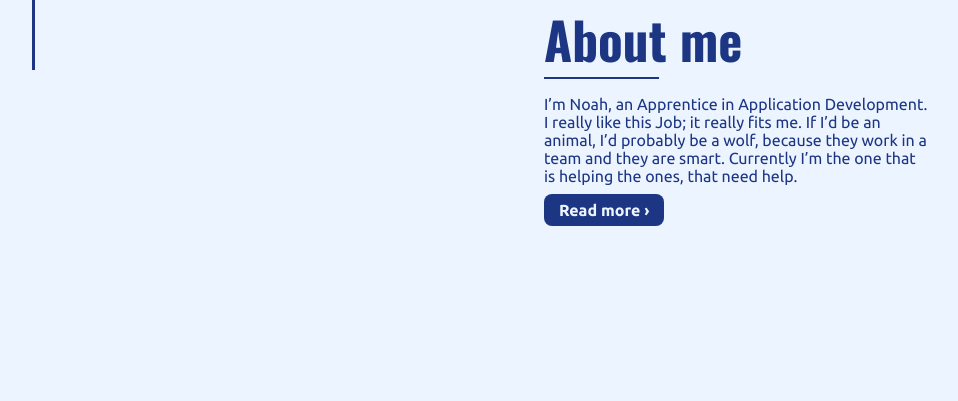
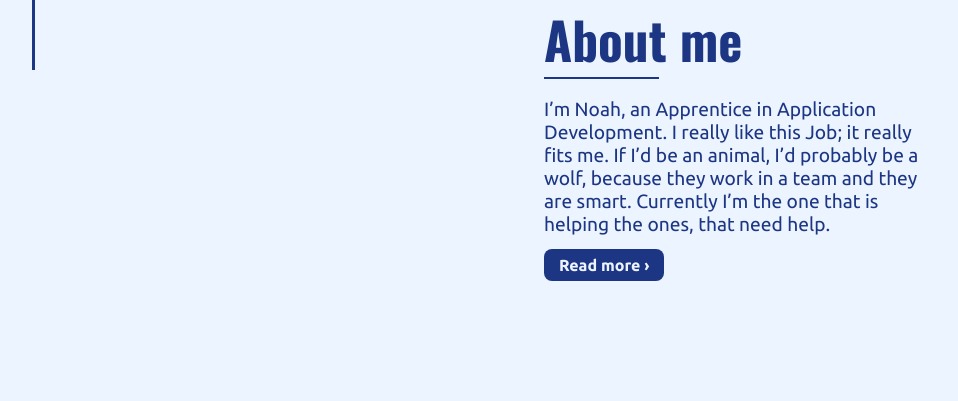
Before and after one commit to Nevah5/geeler, a PHP site: page / in a window 1280 px wide. Shown: the part 730-1131 px from the top of the page, without its empty margins (224-1182 px from the left). Run offline with PHP 8.4, Linux system fonts and the light colour scheme.

Commit message:
adjusted size on about text

```diff
--- a/style.css
+++ b/style.css
@@ -239,6 +239,10 @@ html {
   height: 2px;
 }
 
+.wrapper-about .about-text p {
+  font-size: 1.5vw;
+}
+
 @-webkit-keyframes chevronscrolldown {
   0% {
     height: 3vw;
--- a/style.scss
+++ b/style.scss
@@ -171,6 +171,9 @@ html {
       background-color: var(--palette3);
       height: 2px;
     }
+    p{
+      font-size: 1.5vw;
+    }
   }
 }
 
```
Also changed, not shown: 1 other file.
